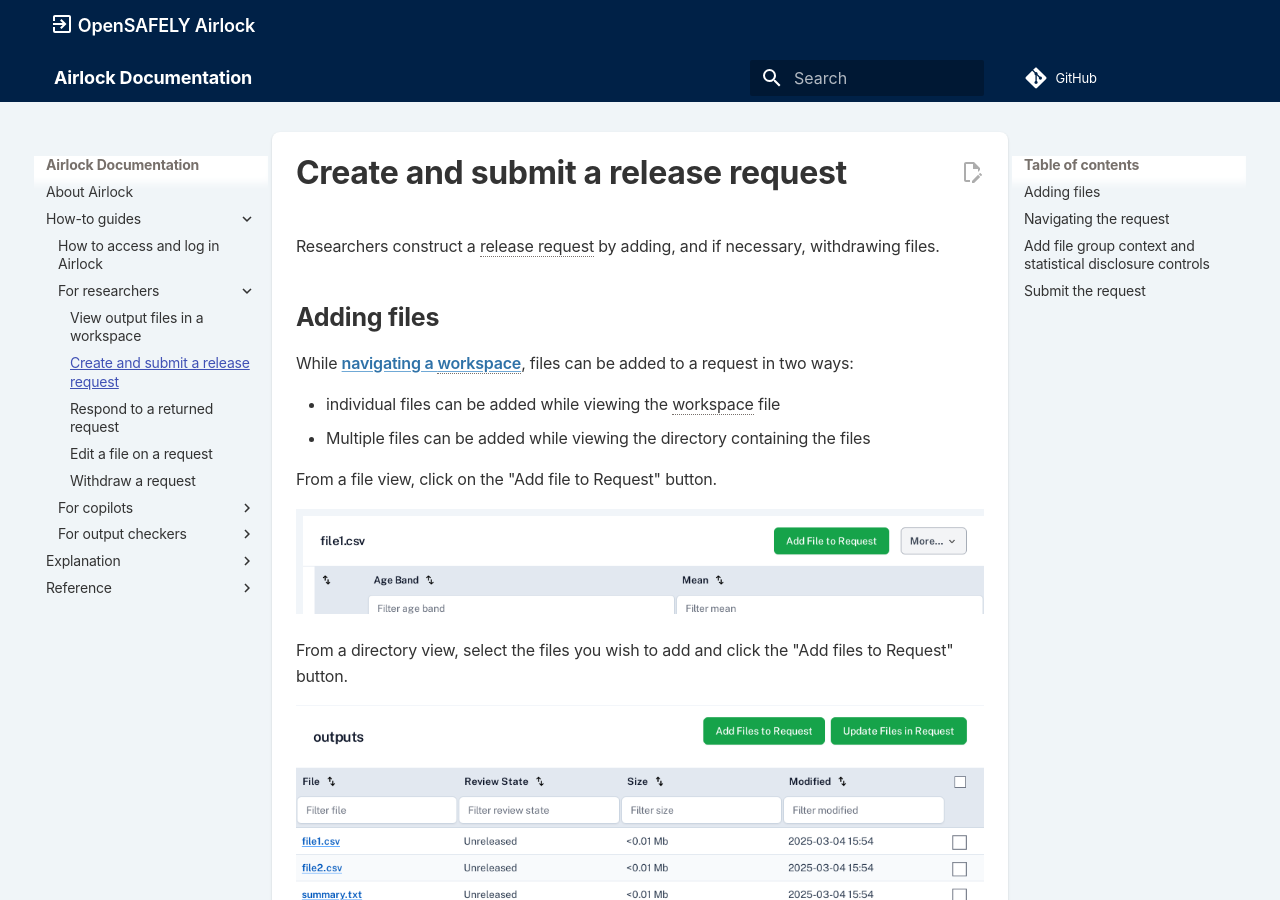
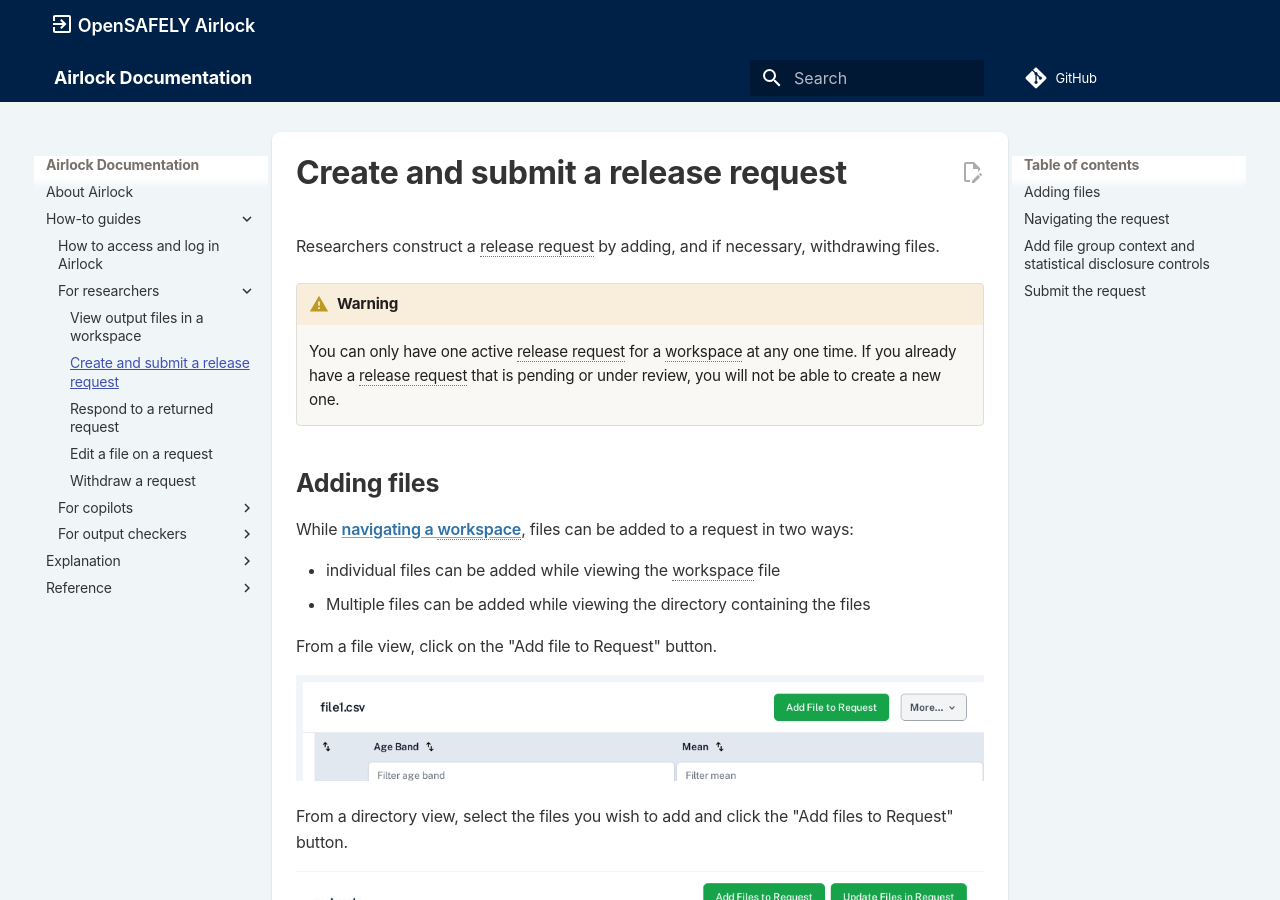
Before and after one commit to opensafely-core/airlock, an MkDocs documentation site: the page built from docs/how-tos/create-and-submit-a-release-request.md, in a window 1280 px wide and 900 px high. Built offline with MkDocs 1.6.1 and Material for MkDocs 9.7.7, drawn with Linux system fonts in a browser that asks for light colours; comment, search, counter and statistics services are not loaded.

Commit message:
Add a warning to clarify that only one request per workspace is allowed

```diff
--- a/docs/how-tos/create-and-submit-a-release-request.md
+++ b/docs/how-tos/create-and-submit-a-release-request.md
@@ -1,5 +1,11 @@
 Researchers construct a release request by adding, and if necessary, withdrawing
 files.
+
+!!! warning
+    You can only have one active release request for a workspace at any one time.
+    If you already have a release request that is pending or under review, you
+    will not be able to create a new one.
+
 
 ## Adding files
 
```
